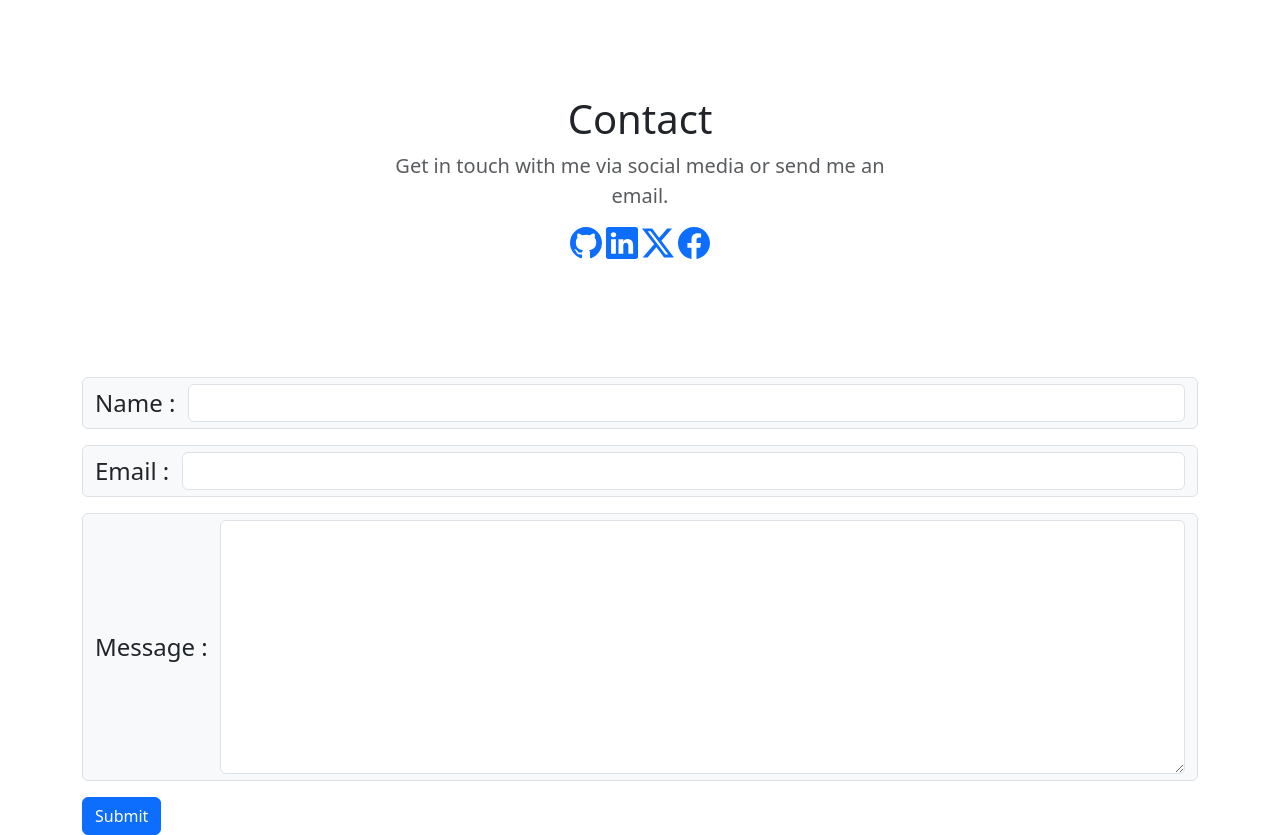
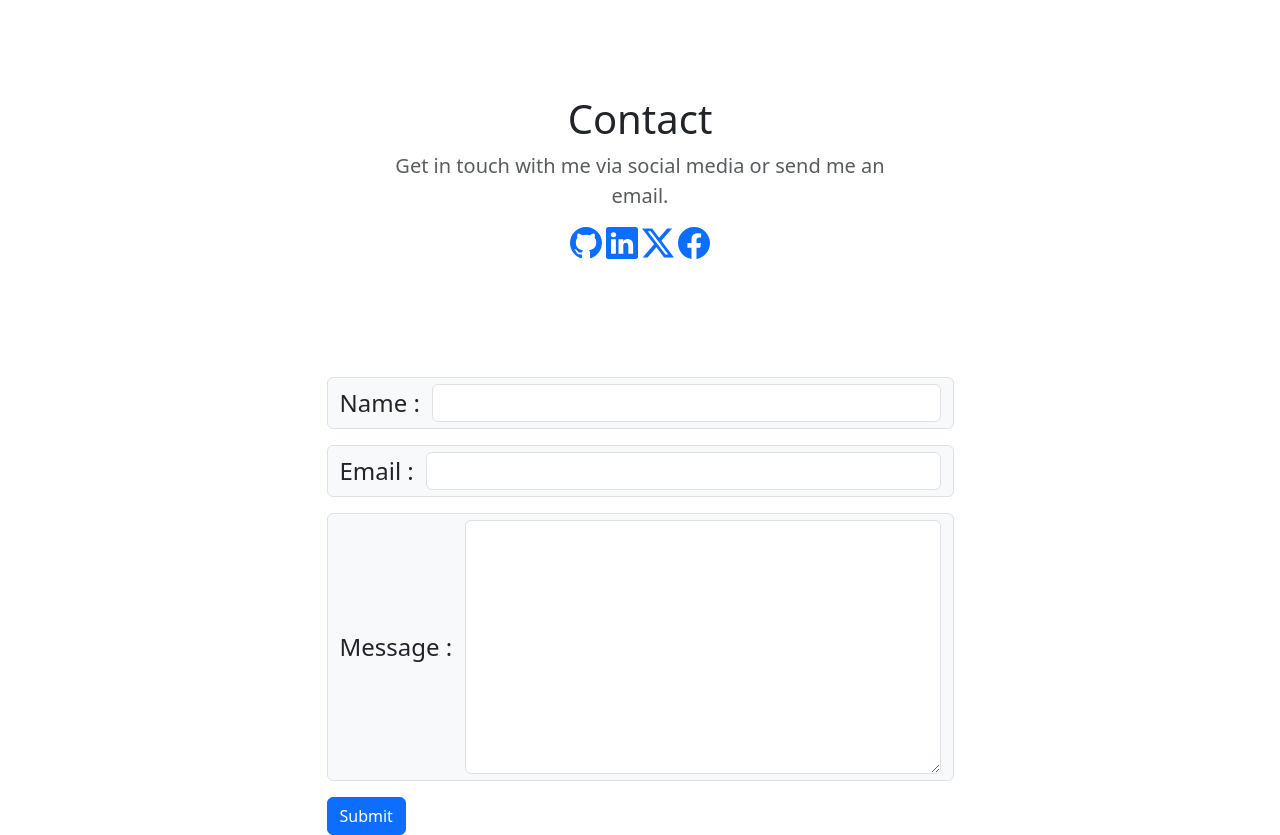
Before and after one commit to jake-bestland/django-portfolio-website, a Django app: page /contact/ in a window 1280 px wide. Shown: the part 73-908 px from the top of the page. Run offline with Django 5.2, Linux system fonts and the light colour scheme; some libraries are stand-ins or nearby versions.

Commit message:
changed size of the form

```diff
--- a/projects/templates/projects/contact.html
+++ b/projects/templates/projects/contact.html
@@ -36,6 +36,9 @@
 
 <form method="post" action=".">
     {% csrf_token %}
+    <div class="container">
+        <div class="row justify-content-center">
+            <div class="col-md-7">
                 <fieldset>
                     {% for field in form %}
                         {% if field.errors %}
@@ -60,6 +63,10 @@
                 <div class="form-actions">
                     <button type="submit" class="btn btn-primary" >Submit</button>
                 </div>
+            </div>
+        </div>
+    </div>
+
 
     <!-- {{ form.as_p }} -->
 
```
Lines whose indentation alone changed are shown as unchanged.
